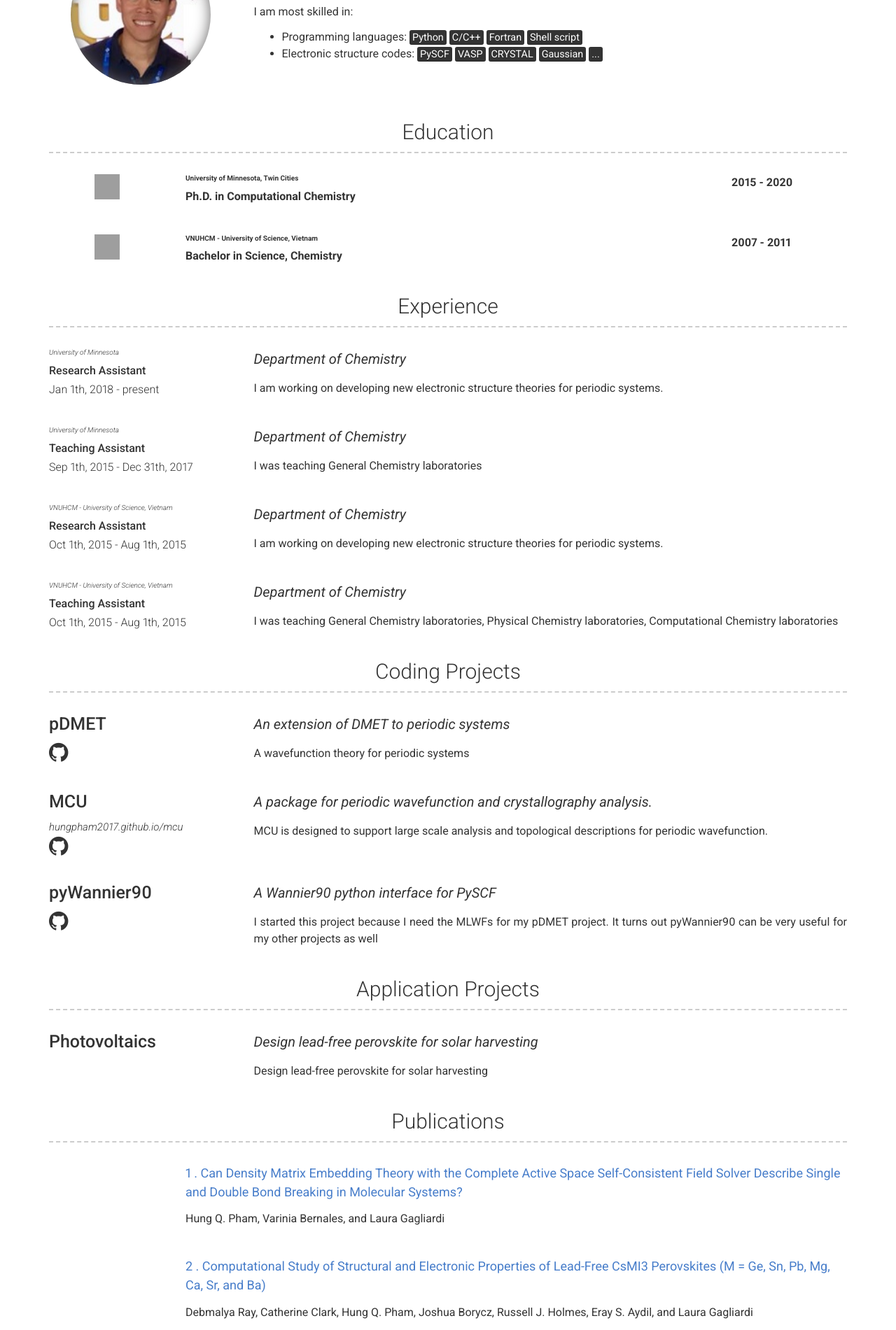
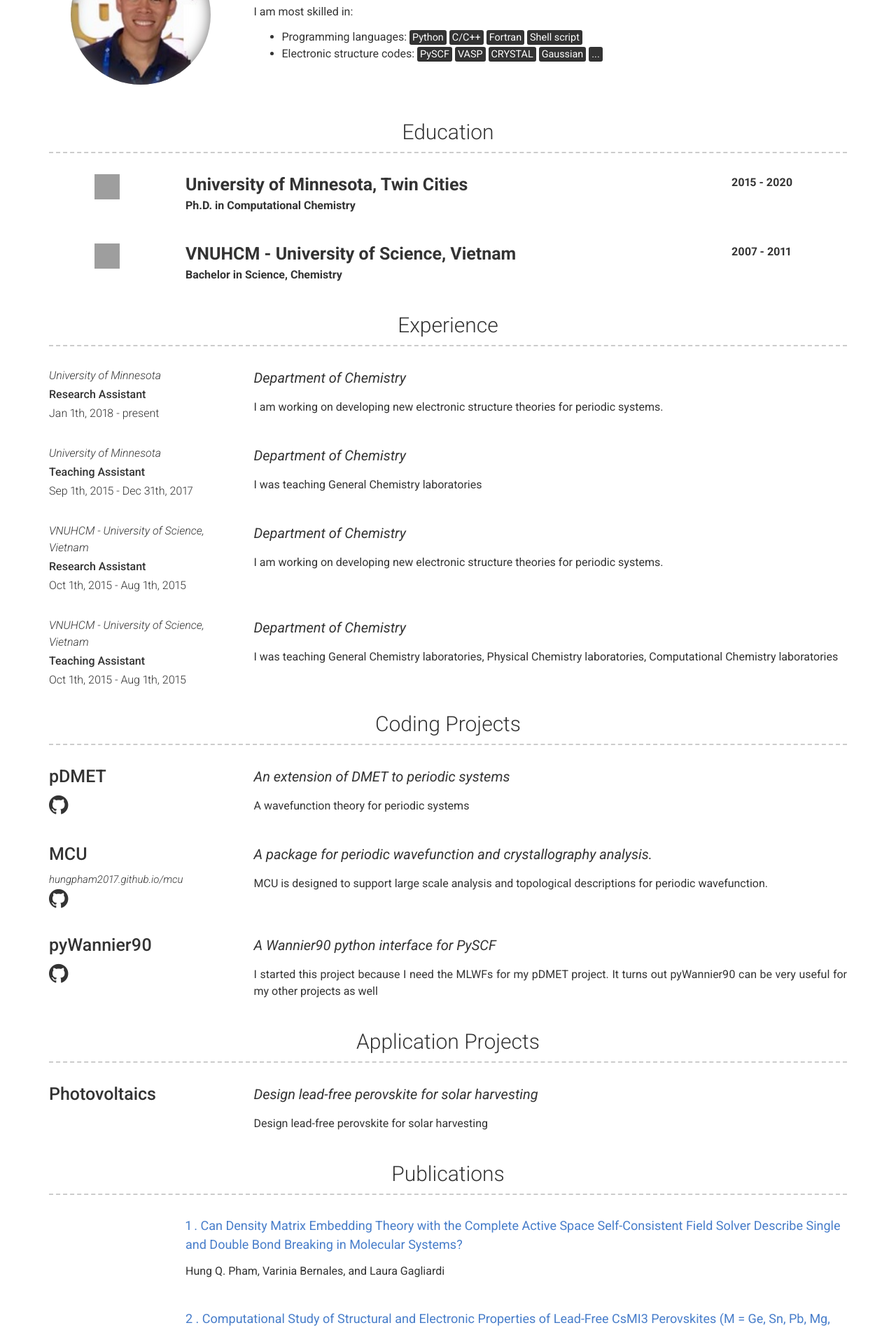
Before and after one commit to hungpham2017/hungpham2017.github.io, a Jekyll site: the page built from index.md, in a window 1280 px wide. Shown: the part 368-2269 px from the top of the page at 70% size. Built offline with Jekyll 4.4.1, drawn with Linux system fonts in a browser that asks for light colours; grey boxes are pictures that could not be loaded.

```diff
--- a/_includes/education.html
+++ b/_includes/education.html
@@ -10,7 +10,7 @@
       {%- endif -%}
 
       <div class="{{ 'col-xs-12 ' }}{%- if site.education_image -%}col-sm-7 col-md-8 col-print-12{%- endif -%}">
-        <h5><b>{{ education.name }}</b></h5>
+        <h4><b>{{ education.name }}</b></h4>
         <p><b>{{ education.qualification }}</b></p>
       </div>
 
--- a/_includes/experience.html
+++ b/_includes/experience.html
@@ -3,7 +3,7 @@
   {% for experience in site.data.experience %}
     <div class="row clearfix experience">
       <div class="col-xs-12 col-sm-4 col-md-3 col-print-12 left-column">
-        <h5 class="name">
+        <p class="name">
           {%- if experience.link -%}
             {% include a.html href=experience.link %}
           {%- endif -%}
@@ -11,7 +11,7 @@
           {%- if experience.link -%}
             </a>
           {%- endif -%}
-          </h5>
+          </p>
         <p><b>{{ experience.job_title }}</b></p>
         <p>{{ experience.dates }}</p>
         {% for job in experience.jobs %}
```
